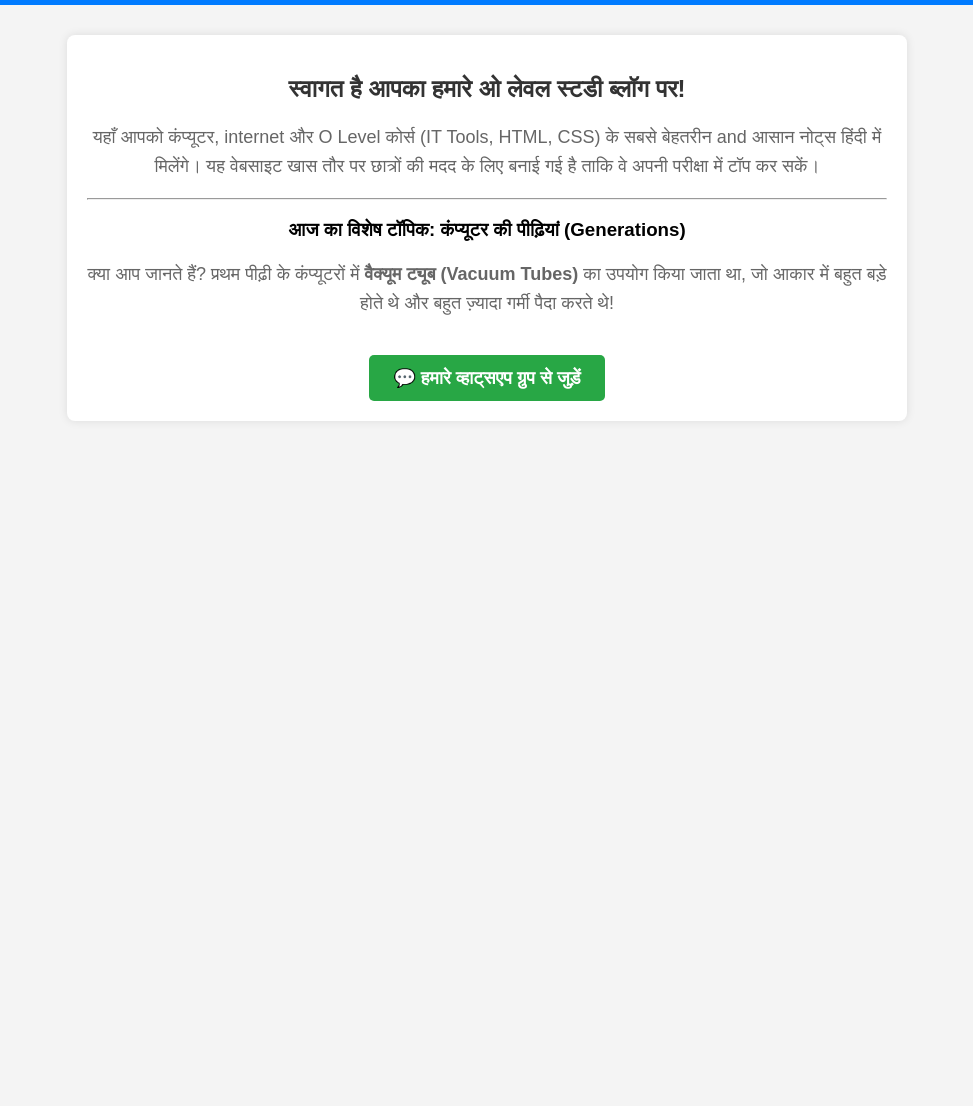
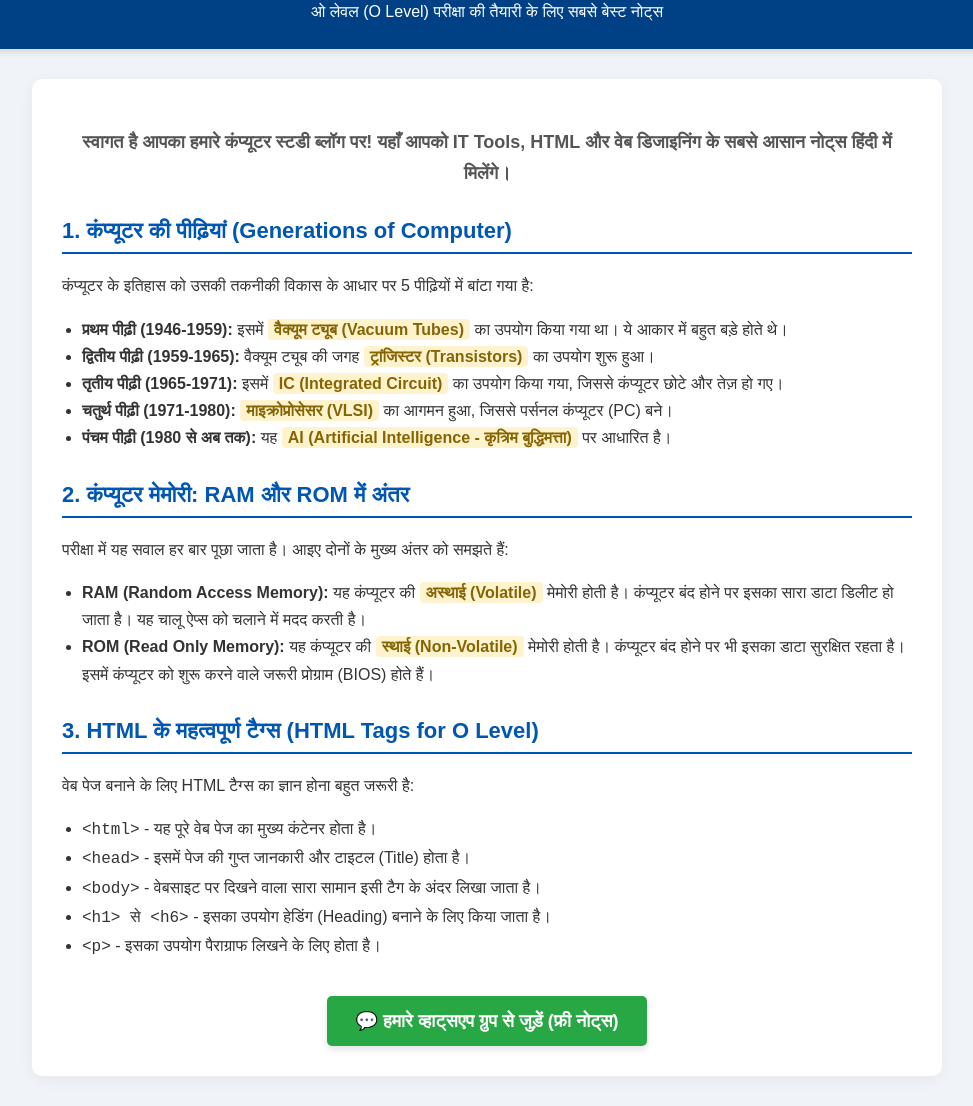
Before and after one commit to Shivakant1997/mycomputerblog, a plain HTML site: page index.html in a window 1280 px wide. Shown: the part 63-1169 px from the top of the page, without its empty margins (153-1126 px from the left). Before the commit the page ends 800 px from the top, so only its background shows below. Drawn offline with Linux system fonts and the light colour scheme.

Commit message:
Enhance index.html with new title and content
Updated the title and improved styling for better readability. Added new content sections and enhanced the layout for a more user-friendly experience.

```diff
--- a/index.html
+++ b/index.html
@@ -3,29 +3,58 @@
 <head>
     <meta charset="UTF-8">
     <meta name="viewport" content="width=device-width, initial-scale=1.0">
-    <title>शिवाकांत कंप्यूटर नोट्स</title>
+    <title>शिवाकांत कंप्यूटर नोट्स - O Level स्पेशल</title>
     <style>
-        body { font-family: Arial, sans-serif; background-color: #f4f4f4; margin: 0; padding: 0; text-align: center; }
-        header { background-color: #007bff; color: white; padding: 20px; font-size: 24px; font-weight: bold; }
-        .container { max-width: 800px; margin: 30px auto; background: white; padding: 20px; border-radius: 8px; box-shadow: 0px 0px 10px rgba(0,0,0,0.1); }
-        h2 { color: #333; }
-        p { font-size: 18px; color: #666; line-height: 1.6; }
-        .btn { display: inline-block; padding: 12px 24px; background-color: #28a745; color: white; text-decoration: none; border-radius: 5px; font-size: 18px; margin-top: 20px; font-weight: bold; }
+        body { font-family: Arial, sans-serif; background-color: #f0f4f8; margin: 0; padding: 0; }
+        header { background-color: #004085; color: white; padding: 25px; font-size: 26px; font-weight: bold; text-align: center; box-shadow: 0 4px 6px rgba(0,0,0,0.1); }
+        .container { max-width: 850px; margin: 30px auto; background: white; padding: 30px; border-radius: 10px; box-shadow: 0px 4px 15px rgba(0,0,0,0.05); }
+        h2 { color: #0056b3; border-bottom: 2px solid #0056b3; padding-bottom: 8px; margin-top: 30px; font-size: 22px; }
+        h3 { color: #28a745; font-size: 18px; margin-top: 15px; }
+        p { font-size: 16px; color: #333333; line-height: 1.7; text-align: justify; }
+        ul { font-size: 16px; color: #333333; line-height: 1.7; text-align: left; padding-left: 20px; }
+        .highlight { background-color: #fff3cd; padding: 2px 6px; border-radius: 4px; font-weight: bold; color: #856404; }
+        .btn-container { text-align: center; margin-top: 35px; }
+        .btn { display: inline-block; padding: 14px 28px; background-color: #28a745; color: white; text-decoration: none; border-radius: 5px; font-size: 18px; font-weight: bold; box-shadow: 0 4px 6px rgba(0,0,0,0.1); }
         .btn:hover { background-color: #218838; }
     </style>
 </head>
 <body>
 
-    <header>💻 शिवाकांत चौधरी कंप्यूटर ब्लॉग 💻</header>
+    <header>💻 शिवाकांत चौधरी कंप्यूटर ब्लॉग 💻<br><span style="font-size: 16px; font-weight: normal;">ओ लेवल (O Level) परीक्षा की तैयारी के लिए सबसे बेस्ट नोट्स</span></header>
 
     <div class="container">
-        <h2>स्वागत है आपका हमारे ओ लेवल स्टडी ब्लॉग पर!</h2>
-        <p>यहाँ आपको कंप्यूटर, internet और O Level कोर्स (IT Tools, HTML, CSS) के सबसे बेहतरीन and आसान नोट्स हिंदी में मिलेंगे। यह वेबसाइट खास तौर पर छात्रों की मदद के लिए बनाई गई है ताकि वे अपनी परीक्षा में टॉप कर सकें।</p>
-        <hr>
-        <h3>आज का विशेष टॉपिक: कंप्यूटर की पीढ़ियां (Generations)</h3>
-        <p>क्या आप जानते हैं? प्रथम पीढ़ी के कंप्यूटरों में <b>वैक्यूम ट्यूब (Vacuum Tubes)</b> का उपयोग किया जाता था, जो आकार में बहुत बड़े होते थे और बहुत ज़्यादा गर्मी पैदा करते थे!</p>
+        <p style="font-size: 18px; font-weight: bold; text-align: center; color: #555;">स्वागत है आपका हमारे कंप्यूटर स्टडी ब्लॉग पर! यहाँ आपको IT Tools, HTML और वेब डिजाइनिंग के सबसे आसान नोट्स हिंदी में मिलेंगे।</p>
 
-        <a href="https://wa.me/919682204065" class="btn" target="_blank">💬 हमारे व्हाट्सएप ग्रुप से जुड़ें</a>
+        <h2>1. कंप्यूटर की पीढ़ियां (Generations of Computer)</h2>
+        <p>कंप्यूटर के इतिहास को उसकी तकनीकी विकास के आधार पर 5 पीढ़ियों में बांटा गया है:</p>
+        <ul>
+            <li><b>प्रथम पीढ़ी (1946-1959):</b> इसमें <span class="highlight">वैक्यूम ट्यूब (Vacuum Tubes)</span> का उपयोग किया गया था। ये आकार में बहुत बड़े होते थे।</li>
+            <li><b>द्वितीय पीढ़ी (1959-1965):</b> वैक्यूम ट्यूब की जगह <span class="highlight">ट्रांजिस्टर (Transistors)</span> का उपयोग शुरू हुआ।</li>
+            <li><b>तृतीय पीढ़ी (1965-1971):</b> इसमें <span class="highlight">IC (Integrated Circuit)</span> का उपयोग किया गया, जिससे कंप्यूटर छोटे और तेज़ हो गए।</li>
+            <li><b>चतुर्थ पीढ़ी (1971-1980):</b> <span class="highlight">माइक्रोप्रोसेसर (VLSI)</span> का आगमन हुआ, जिससे पर्सनल कंप्यूटर (PC) बने।</li>
+            <li><b>पंचम पीढ़ी (1980 से अब तक):</b> यह <span class="highlight">AI (Artificial Intelligence - कृत्रिम बुद्धिमत्ता)</span> पर आधारित है।</li>
+        </ul>
+
+        <h2>2. कंप्यूटर मेमोरी: RAM और ROM में अंतर</h2>
+        <p>परीक्षा में यह सवाल हर बार पूछा जाता है। आइए दोनों के मुख्य अंतर को समझते हैं:</p>
+        <ul>
+            <li><b>RAM (Random Access Memory):</b> यह कंप्यूटर की <span class="highlight">अस्थाई (Volatile)</span> मेमोरी होती है। कंप्यूटर बंद होने पर इसका सारा डाटा डिलीट हो जाता है। यह चालू ऐप्स को चलाने में मदद करती है।</li>
+            <li><b>ROM (Read Only Memory):</b> यह कंप्यूटर की <span class="highlight">स्थाई (Non-Volatile)</span> मेमोरी होती है। कंप्यूटर बंद होने पर भी इसका डाटा सुरक्षित रहता है। इसमें कंप्यूटर को शुरू करने वाले जरूरी प्रोग्राम (BIOS) होते हैं।</li>
+        </ul>
+
+        <h2>3. HTML के महत्वपूर्ण टैग्स (HTML Tags for O Level)</h2>
+        <p>वेब पेज बनाने के लिए HTML टैग्स का ज्ञान होना बहुत जरूरी है:</p>
+        <ul>
+            <li><code>&lt;html&gt;</code> - यह पूरे वेब पेज का मुख्य कंटेनर होता है।</li>
+            <li><code>&lt;head&gt;</code> - इसमें पेज की गुप्त जानकारी और टाइटल (Title) होता है।</li>
+            <li><code>&lt;body&gt;</code> - वेबसाइट पर दिखने वाला सारा सामान इसी टैग के अंदर लिखा जाता है।</li>
+            <li><code>&lt;h1&gt; से &lt;h6&gt;</code> - इसका उपयोग हेडिंग (Heading) बनाने के लिए किया जाता है।</li>
+            <li><code>&lt;p&gt;</code> - इसका उपयोग पैराग्राफ लिखने के लिए होता है।</li>
+        </ul>
+
+        <div class="btn-container">
+            <a href="https://wa.me/919682204065" class="btn" target="_blank">💬 हमारे व्हाट्सएप ग्रुप से जुड़ें (फ्री नोट्स)</a>
+        </div>
     </div>
 
 </body>
```
